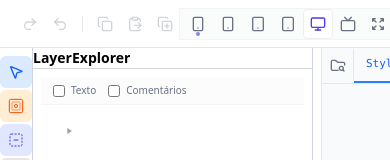
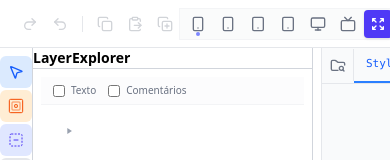
Before and after one commit to thiago122/front-editor, a Vue app: page /editor in a window 390 px wide. Shown: the top 160 px of the page. Built offline with nearby package versions, Linux system fonts and the light colour scheme.

Commit message:
feat(toolbar): full width como breakpoint inicial + destaque do selecionado
Preview abre em 100% (full) ao inves de 1280px. Botao de breakpoint
selecionado ganha fundo indigo preenchido (era branco); ponto do bp base
vira branco quando selecionado p/ continuar visivel.

```diff
--- a/src/components/icons/BreakpointControl.vue
+++ b/src/components/icons/BreakpointControl.vue
@@ -7,7 +7,7 @@
       :key="bp.width"
       class="relative flex items-center justify-center p-1.5 rounded-sm transition-colors"
       :class="previewUnit === 'px' && previewWidth === bp.width
-        ? 'bg-white ring-1 ring-gray-200/60 text-indigo-600'
+        ? 'bg-indigo-600 text-white shadow-sm'
         : 'text-gray-500 hover:text-gray-800 hover:bg-gray-200/50'"
       :title="bp.title"
       @click="update(bp.width, 'px')"
@@ -16,14 +16,15 @@
       <!-- Marcador do breakpoint base da estratégia (edita sem @media) -->
       <span
         v-if="bp.isBase"
-        class="absolute bottom-0.5 left-1/2 -translate-x-1/2 w-1 h-1 rounded-full bg-indigo-400 pointer-events-none"
+        class="absolute bottom-0.5 left-1/2 -translate-x-1/2 w-1 h-1 rounded-full pointer-events-none"
+        :class="previewUnit === 'px' && previewWidth === bp.width ? 'bg-white' : 'bg-indigo-400'"
       ></span>
     </button>
 
     <button
       class="flex items-center justify-center p-1.5 rounded-sm transition-colors"
       @click="update(100, '%')"
-      :class="previewUnit === '%' && previewWidth === 100 ? 'bg-white ring-1 ring-gray-200/60 text-indigo-600' : 'text-gray-500 hover:text-gray-800 hover:bg-gray-200/50'"
+      :class="previewUnit === '%' && previewWidth === 100 ? 'bg-indigo-600 text-white shadow-sm' : 'text-gray-500 hover:text-gray-800 hover:bg-gray-200/50'"
       title="Full Width (100%)"
     >
       <svg class="w-4 h-4" fill="none" stroke="currentColor" viewBox="0 0 24 24"><path stroke-linecap="round" stroke-linejoin="round" stroke-width="2" d="M4 8V4m0 0h4M4 4l5 5m11-1V4m0 0h-4m4 0l-5 5M4 16v4m0 0h4m-4 0l5-5m11 5l-5-5m5 5v-4m0 4h-4"></path></svg>
--- a/src/composables/usePreviewResize.js
+++ b/src/composables/usePreviewResize.js
@@ -11,8 +11,8 @@ import { useEditorStore } from '@/stores/EditorStore'
 export function usePreviewResize(startResize) {
   const EditorStore = useEditorStore()
 
-  const previewWidth = ref(1280)
-  const previewUnit = ref('px')
+  const previewWidth = ref(100)
+  const previewUnit = ref('%')
 
   function startPreviewResizeRight(e) {
     previewUnit.value = 'px'
--- a/src/stores/EditorStore.js
+++ b/src/stores/EditorStore.js
@@ -41,7 +41,7 @@ export const useEditorStore = defineStore('editor', () => {
   const iframe = ref(null)
   const previewContainer = ref(null) // wrapper do <Preview> — base para position:absolute do overlay
   const viewport         = ref({ width: window.innerWidth, height: window.innerHeight })
-  const previewBreakpoint = ref({ width: 1280, unit: 'px' }) // breakpoint selecionado pelo usuário
+  const previewBreakpoint = ref({ width: 100, unit: '%' }) // breakpoint selecionado pelo usuário (default: full width)
 
   const pipeline = new Pipeline()
   pipeline.use(htmlPlugin())
```
